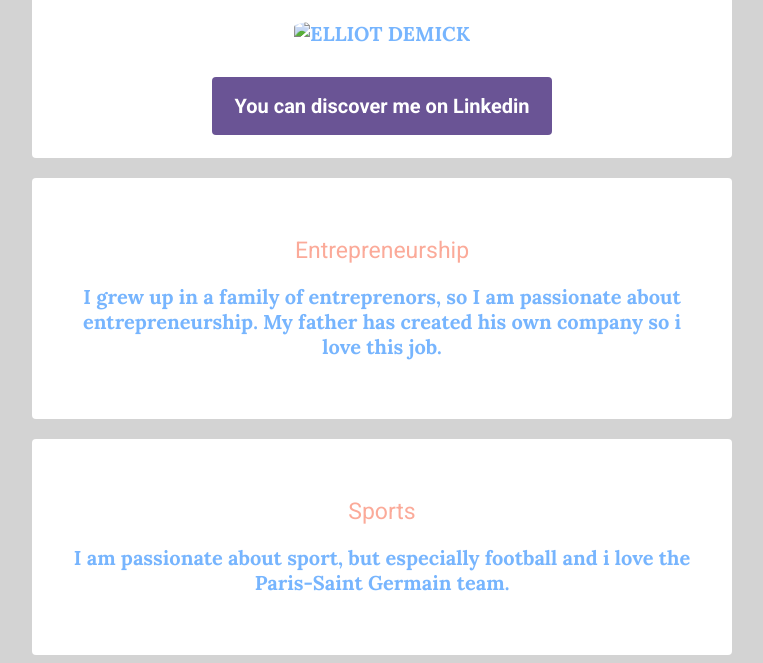
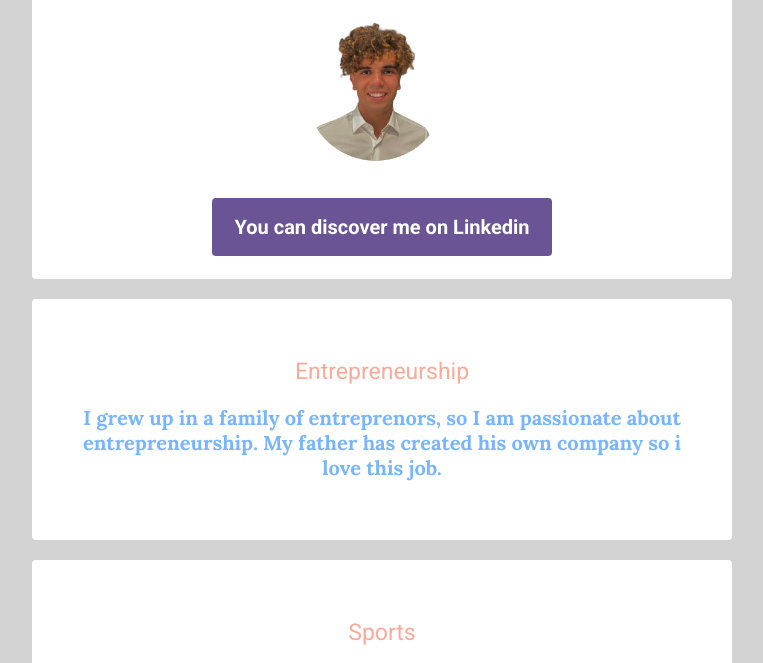
Before and after one commit to elzzzz95/my-profile, a plain HTML site: page index.html in a window 1280 px wide. Shown: the part 137-800 px from the top of the page, without its empty margins (258-1021 px from the left). Drawn offline with Linux system fonts and the light colour scheme.

Commit message:
Update index.html

```diff
--- a/index.html
+++ b/index.html
@@ -19,7 +19,7 @@
 				<div class="card-white" id="introduction">
 			  	<h1>Hello I'm Elliot DEMICHELIS
 			    </h1>
-			  	<img class="profil-image" src=".images/Elliot.jpeg"  alt="ELLIOT DEMICK">
+			  	<img class="profil-image" src="Elliot.jpeg"  alt="ELLIOT DEMICK">
 			  	<p>
 			  	</p>
 			  	<a href="https://www.linkedin.com/in/elliot-demichelis-732648250/" target="_blank" class="btn-blue">You can discover me on Linkedin </a>
```
